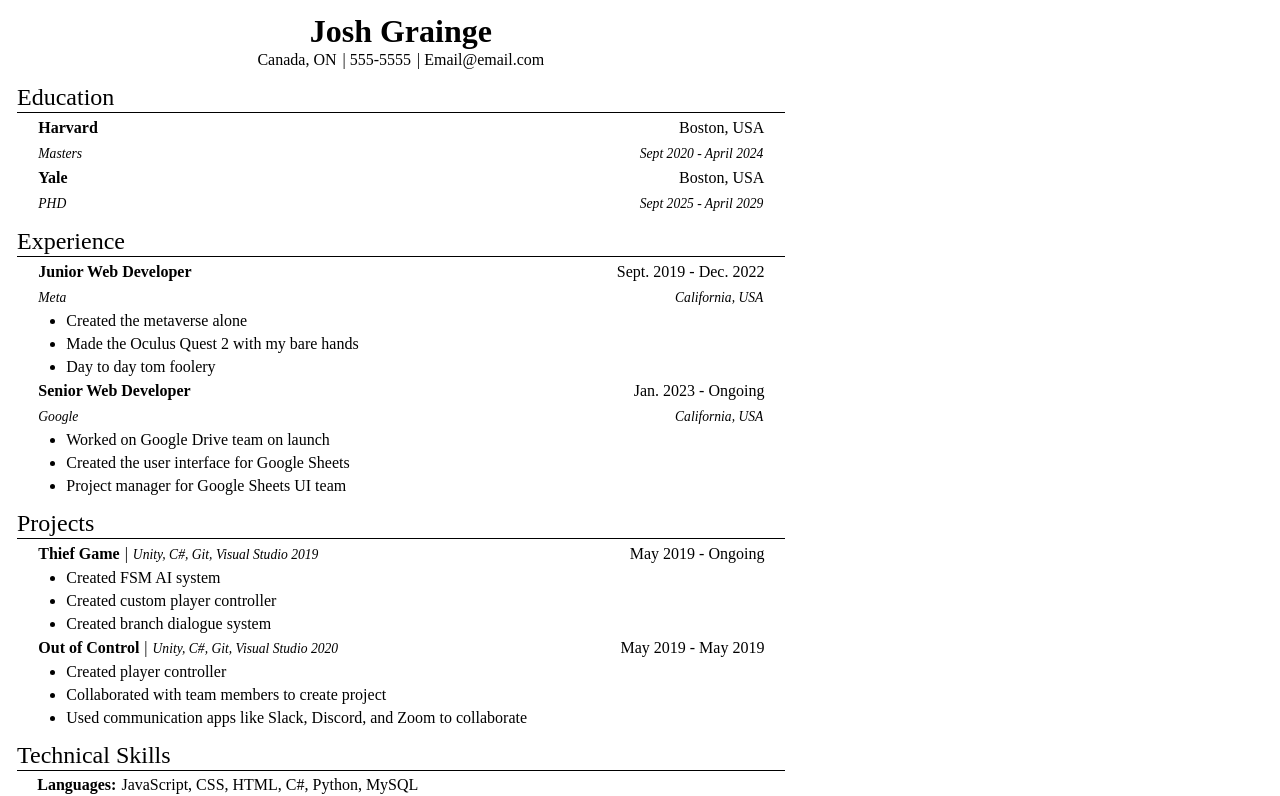
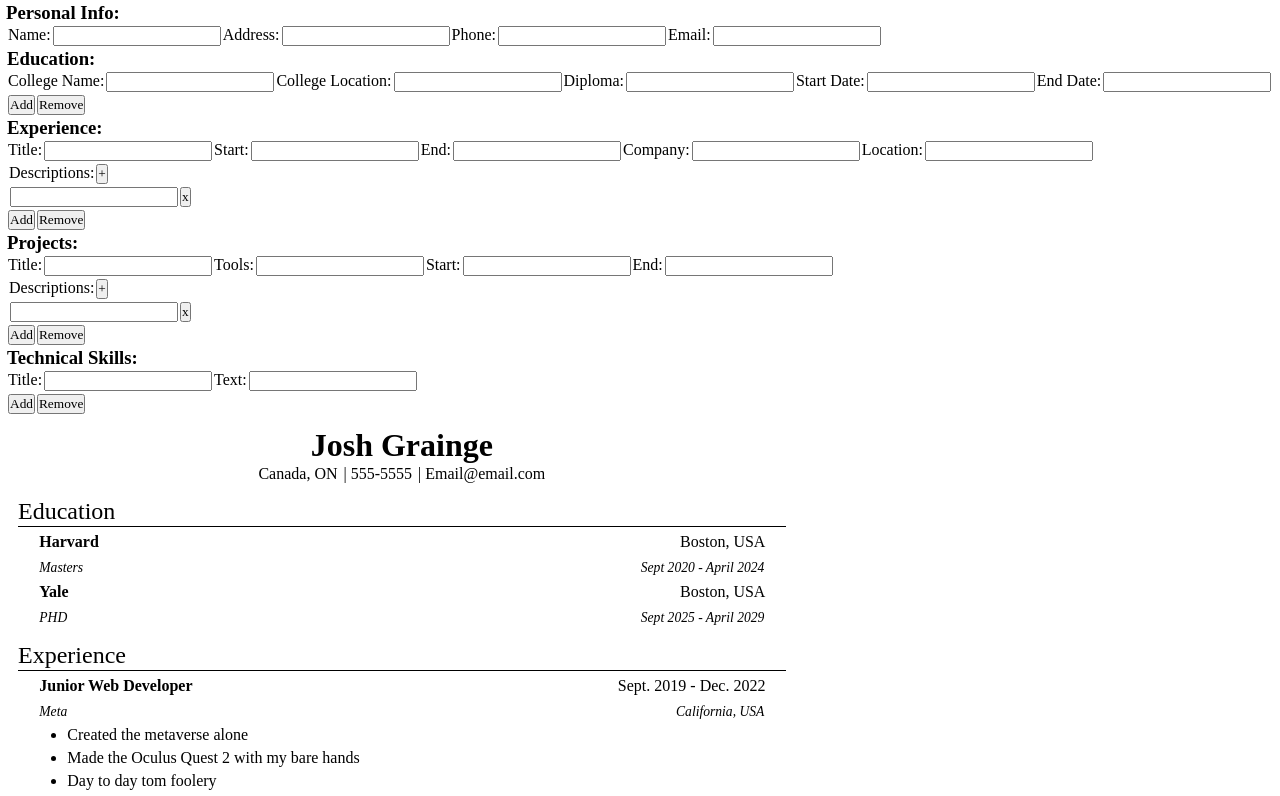
Before and after one commit to JoshGrainge/CV-Project, a React (Create React App) app: page / in a window 1280 px wide. Shown: the top 796 px of the page. Built offline with nearby package versions, Linux system fonts and the light colour scheme.

Commit message:
Created hard coded jsx input fields

```diff
--- a/src/App.js
+++ b/src/App.js
@@ -98,6 +98,106 @@
     //#endregion
 
     return (
+      <div className="main-container">
+        <div id="input-section">
+          <h3>Personal Info:</h3>
+          <div id="header-inputs" className="section-inputs">
+            <div className="inputs-container">
+              <label>Name:</label>
+              <input type={"text"}></input>
+              <label>Address:</label>
+              <input type={"text"}></input>
+              <label>Phone:</label>
+              <input type={"text"}></input>
+              <label>Email:</label>
+              <input type={"text"}></input>
+            </div>
+          </div>
+          <div id="education-inputs" className="section-inputs">
+            <h3>Education:</h3>
+            <div className="inputs-container">
+              <label>College Name:</label>
+              <input type={"text"}></input>
+              <label>College Location:</label>
+              <input type={"text"}></input>
+              <label>Diploma:</label>
+              <input type={"text"}></input>
+              <label>Start Date:</label>
+              <input type={"text"}></input>
+              <label>End Date:</label>
+              <input type={"text"}></input>
+            </div>
+            <div className="add-remove-container">
+              <button>Add</button>
+              <button>Remove</button>
+            </div>
+          </div>
+          <div id="experience-inputs" className="section-inputs">
+            <h3>Experience:</h3>
+            <div className="inputs-container">
+              <label>Title:</label>
+              <input type={"text"}></input>
+              <label>Start:</label>
+              <input type={"text"}></input>
+              <label>End:</label>
+              <input type={"text"}></input>
+              <label>Company:</label>
+              <input type={"text"}></input>
+              <label>Location:</label>
+              <input type={"text"}></input>
+              <div>
+                <label>Descriptions:</label>
+                <button className="circle-button">+</button>
+                <div className="description-container">
+                  <input type={"text"}></input>
+                  <button className="circle-button">x</button>
+                </div>
+              </div>
+            </div>
+            <div className="add-remove-container">
+              <button>Add</button>
+              <button>Remove</button>
+            </div>
+          </div>
+          <div id="project-inputs" className="section-inputs">
+            <h3>Projects:</h3>
+            <div className="inputs-container">
+              <label>Title:</label>
+              <input type={"text"}></input>
+              <label>Tools:</label>
+              <input type={"text"}></input>
+              <label>Start:</label>
+              <input type={"text"}></input>
+              <label>End:</label>
+              <input type={"text"}></input>
+              <div>
+                <label>Descriptions:</label>
+                <button className="circle-button">+</button>
+                <div className="description-container">
+                  <input type={"text"}></input>
+                  <button className="circle-button">x</button>
+                </div>
+              </div>
+            </div>
+            <div className="add-remove-container">
+              <button>Add</button>
+              <button>Remove</button>
+            </div>
+          </div>
+          <div id="technical-skills-inputs" className="section-inputs">
+            <h3>Technical Skills:</h3>
+            <div className="inputs-container">
+              <label>Title:</label>
+              <input type={"text"}></input>
+              <label>Text:</label>
+              <input type={"text"}></input>
+            </div>
+            <div className="add-remove-container">
+              <button>Add</button>
+              <button>Remove</button>
+            </div>
+          </div>
+        </div>
         <Resume
           headerInfo={headerInfo}
           educationInfos={educationInfos}
@@ -105,6 +205,7 @@
           projectInfos={projectInfos}
           technicalSkillInfos={technicalSkillInfos}
         />
+      </div>
     );
   }
 }
```
Lines whose indentation alone changed are shown as unchanged.
